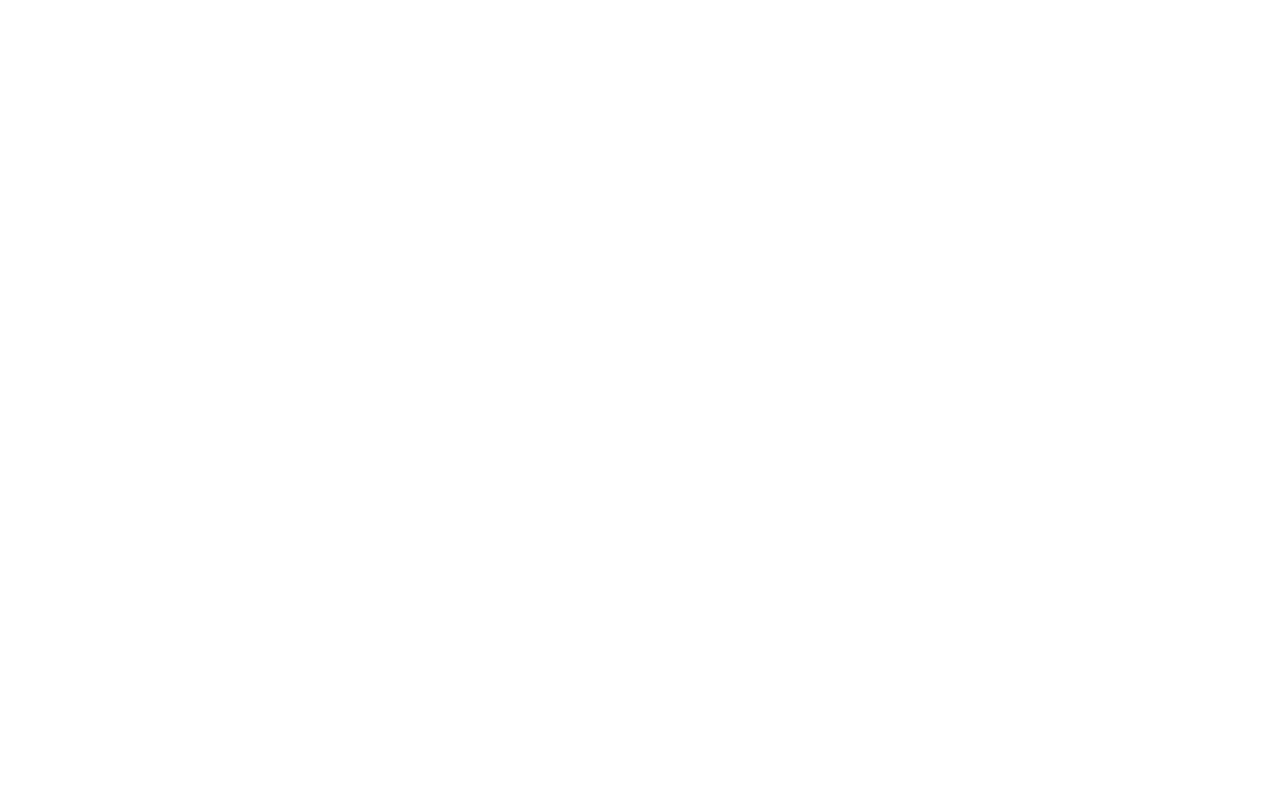
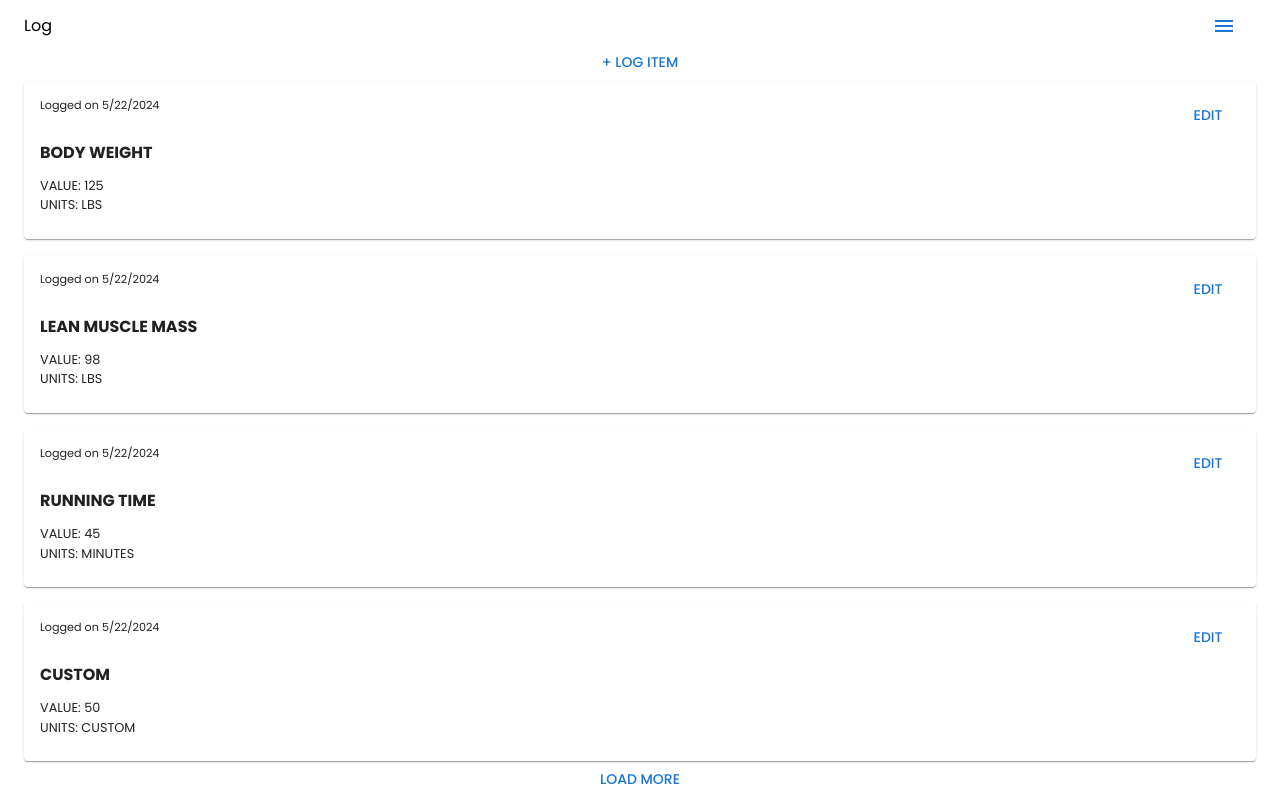
Before and after one commit to melissaluc/athenium-client, a React (Create React App) app: page /log in a window 1280 px wide. Before the commit this address had no page. Built offline with nearby package versions, Linux system fonts and the light colour scheme.

Commit message:
added basic page structure and functionality

```diff
--- a/src/App.jsx
+++ b/src/App.jsx
@@ -5,6 +5,7 @@ import './App.css'
 import DashboardPage from './pages/DashboardPage';
 import SchedulePage from './pages/SchedulePage';
 import ResultsPage from './pages/ResultsPage';
+import LogPage from './pages/LogPage';
 import GoalsPage from './pages/GoalsPage';
 import MeasurementPage from './pages/MeasurementsPage';
 import NutritionPage from './pages/NutritionPage';
@@ -24,6 +25,7 @@ function App(){
                 <Route path='/dashboard' element={<DashboardPage/>}  />
                 <Route path='/schedule' element={<SchedulePage/>}  />
                 <Route path='/results' element={<ResultsPage/>}  />
+                <Route path='/log' element={<LogPage/>}  />
                 <Route path='/goals' element={<GoalsPage/>}  />
                 <Route path='/measurements' element={<MeasurementPage/>}  />
                 <Route path='/nutrition' element={<NutritionPage/>}  />
--- /dev/null
+++ b/src/components/LogItemCard.jsx
@@ -0,0 +1,66 @@
+import { Box,  Typography, Card,CardContent, CardActionArea, CardActions, Button} from "@mui/material";
+import ArrowDropDownIcon from '@mui/icons-material/ArrowDropDown';
+import { useState } from "react";
+
+
+
+function LogItemCard ({
+                        timestamp: updated_on,
+                        metric,
+                        value,
+                        uom,
+                        notes}) {
+
+    const [expandWorkout, setExpandWorkout] = useState(false)
+    const updateDateFormatted = new Date(updated_on*1000)
+
+    return(
+        <Card>
+            <CardContent>
+                <Box sx={{ display: 'flex', flexDirection:'column', justifyContent:'flex-start', gap:'0.5rem'}}>
+                    <Box sx={{ display: 'flex', justifyContent:'space-between'}}>
+                        <Box>
+                            <Typography fontSize="0.7rem">Logged on {updateDateFormatted.toLocaleDateString()}</Typography>
+                            {/* <Typography fontSize={'0.7rem'}>{emoji}</Typography> */}
+                        </Box>
+
+                        <Button>Edit</Button>
+                    </Box>
+                    <Box>
+                        {/* <Typography fontSize={'0.7rem'}>{category}</Typography> */}
+                        <Typography fontWeight={'bold'}>{metric.replace(/_/g, " ").toUpperCase()}</Typography>
+                        <Box sx={{marginTop:'0.7rem'}}>
+                            <Typography fontSize='0.8rem'>{`Value: ${value}`.toUpperCase()}</Typography>
+                            <Typography fontSize='0.8rem'>{`Units: ${uom}`.toUpperCase()}</Typography>
+                        </Box>
+                        <Box sx={{ display: 'flex', justifyContent:'space-evenly', gap:"1rem"}}>
+                        </Box>
+                    </Box>
+                </Box>
+
+
+                {notes && expandWorkout &&
+                <Box>
+                    <Box >
+                        {notes? <Typography>{notes}</Typography> : <Typography >No Notes Added</Typography>}
+                    </Box>
+
+                </Box>
+                }
+            </CardContent>
+            { notes &&
+                <CardActionArea>
+                    <CardActions sx={{width:'100%', margin:'0px', padding:'0px'}}>
+                        <Button onClick={()=>{ setExpandWorkout(prev => !prev)}} sx={{width:'100%', margin:'0px', padding:'0px'}}>
+
+                                <ArrowDropDownIcon sx={{transform: expandWorkout? 'scaleY(-1)': 'none'}}/>
+
+                        </Button>
+                    </CardActions>
+                </CardActionArea>
+            }
+        </Card>
+    )
+}
+
+export default LogItemCard;
--- /dev/null
+++ b/src/data/log.json
@@ -0,0 +1,34 @@
+[
+    {
+        "id":"95eed145-2d24-43a4-9d67-b1f21b810b20",
+        "timestamp":1716411215,
+        "metric":"body_weight",
+        "value":125,
+        "uom":"lbs",
+        "notes":null
+    },
+    {
+        "id":"b3d25238-1a01-412a-bd75-5f04755648f8",
+        "timestamp":1716411215,
+        "metric":"lean_muscle_mass",
+        "value":98,
+        "uom":"lbs",
+        "notes":null
+    },
+    {
+        "id":"405bc265-b859-4fe1-8f04-e900acf44ff2",
+        "timestamp":1716411215,
+        "metric":"running_time",
+        "value":45,
+        "uom":"minutes",
+        "notes":null
+    },
+    {
+        "id":"eaa61aa7-4b1d-4566-896b-11954803e35a",
+        "timestamp":1716411215,
+        "metric":"custom",
+        "value":50,
+        "uom":"custom",
+        "notes":null
+    }
+]
--- /dev/null
+++ b/src/pages/LogPage.jsx
@@ -0,0 +1,47 @@
+import { Box, Container, Typography, Button } from "@mui/material";
+import DrawerNavBar from "../components/NavBar/DrawerNavBar/DrawerNavBar";
+import { useState } from 'react';
+import LogItemCard from '../components/LogItemCard';
+import logData from '../data/log.json';
+
+function LogPage() {
+  const [selectDate, setSelectDate] = useState(new Date());
+  const [originalData] = useState(logData);
+  const [data, setData] = useState(logData);
+
+
+
+
+  return (
+    <Container  sx={{ display: 'flex', flexDirection:"column", justifyContent: 'center'}}>
+      <Box sx={{ display: 'flex', justifyContent: 'space-between', alignItems: 'center' }}>
+        <Typography>Log</Typography>
+        <DrawerNavBar />
+      </Box>
+
+      <Box sx={{ display: 'flex', flexDirection: 'column', justifyContent: 'center' }}>
+        <Button>+ Log Item</Button>
+      </Box>
+
+
+      <Box sx={{ display: 'flex', flexDirection: 'column', gap: '1rem' }}>
+        {data.map((log) => {
+          const { id, timestamp, metric, value, uom, notes} = log;
+          return (
+            <LogItemCard
+              key={id}
+              uom={uom}
+              timestamp={timestamp}
+              metric={metric}
+              value={value}
+              notes={notes}
+            />
+          );
+        })}
+      </Box>
+      <Button>Load More</Button>
+    </Container>
+  );
+}
+
+export default LogPage;
```
